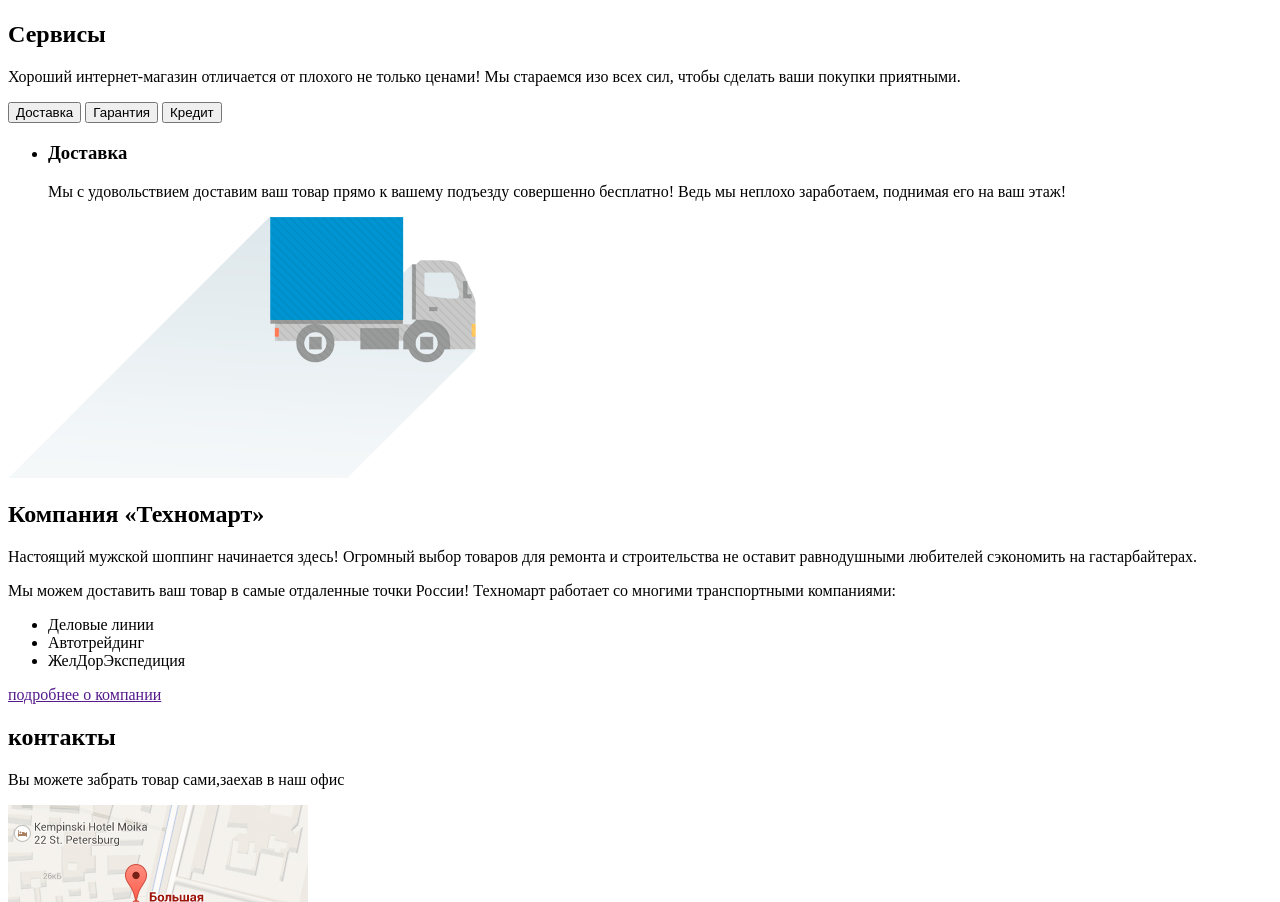
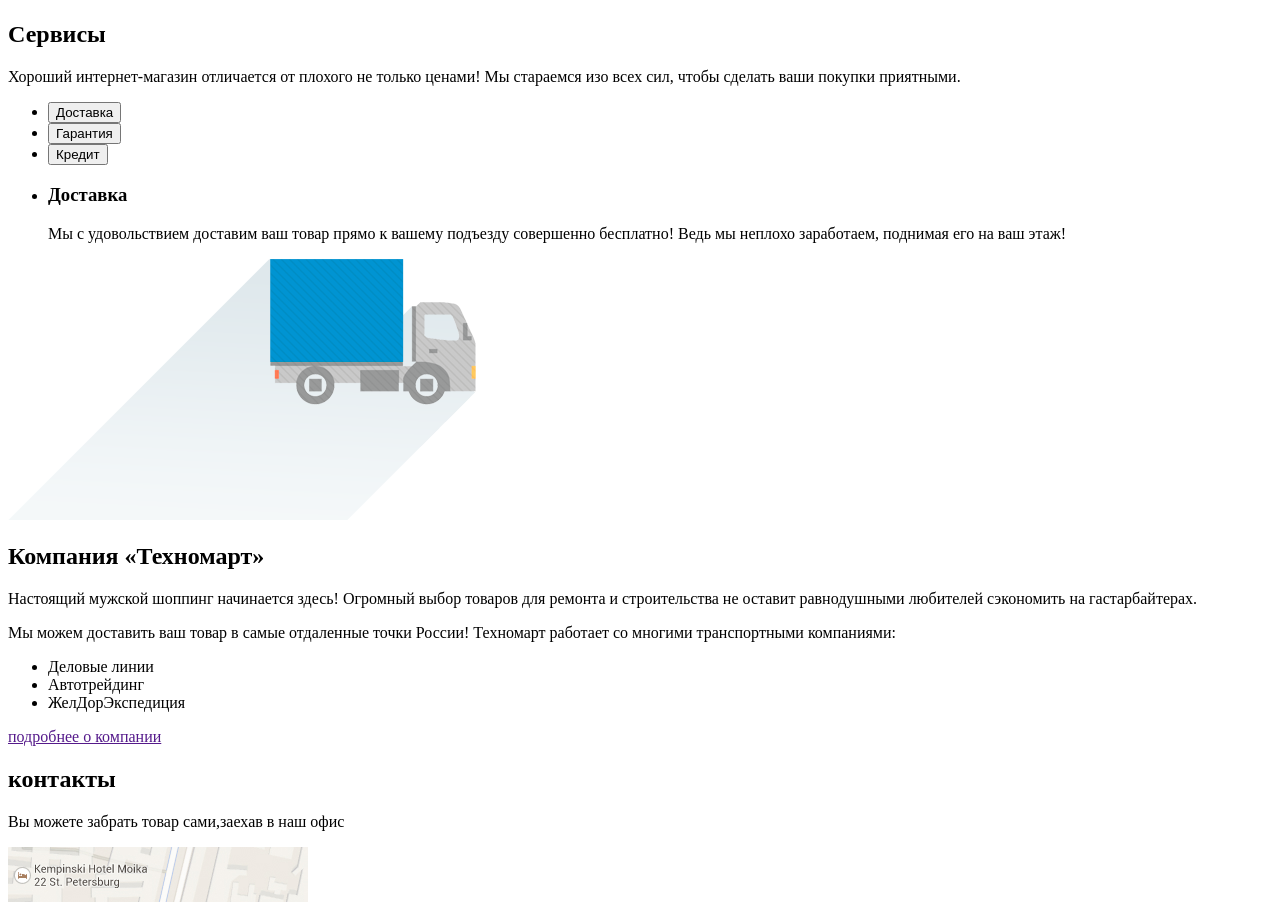
Before and after one commit to Valo11/1483189-technomart-28, a plain HTML site: page index.html in a window 1280 px wide. Shown: the part 2662-3564 px from the top of the page. Drawn offline with Linux system fonts and the light colour scheme.

Commit message:
Update index.html
Исправил замечания

```diff
--- a/index.html
+++ b/index.html
@@ -159,9 +159,11 @@
 		Хороший интернет-магазин отличается от плохого не только ценами!
 		Мы стараемся изо всех сил, чтобы сделать ваши покупки приятными.
 	</p>
-	<button type="submit">Доставка</button>
-    <button type="submit">Гарантия</button>
-    <button type="submit">Кредит</button>
+	<ul>
+		<li><button type="submit">Доставка</button></li>
+	    <li><button type="submit">Гарантия</button></li>
+	    <li><button type="submit">Кредит</button></li>
+    </ul>
     <ul>
     	<li>
 			<h3>Доставка</h3>
```
